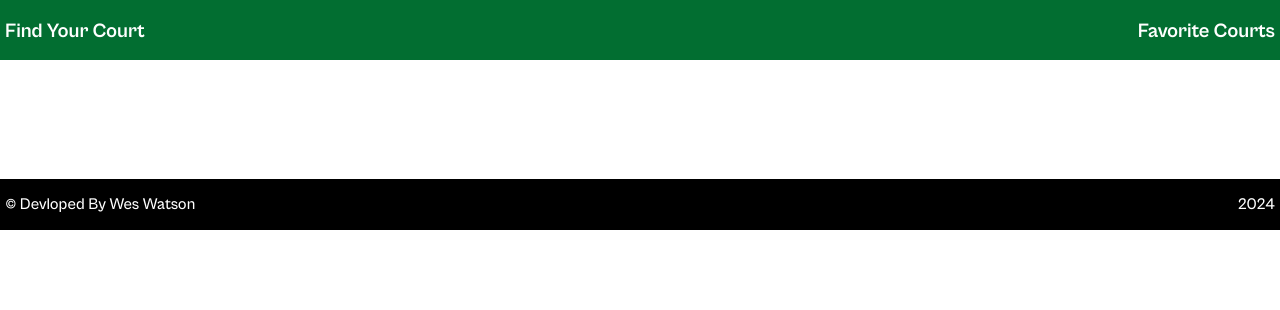
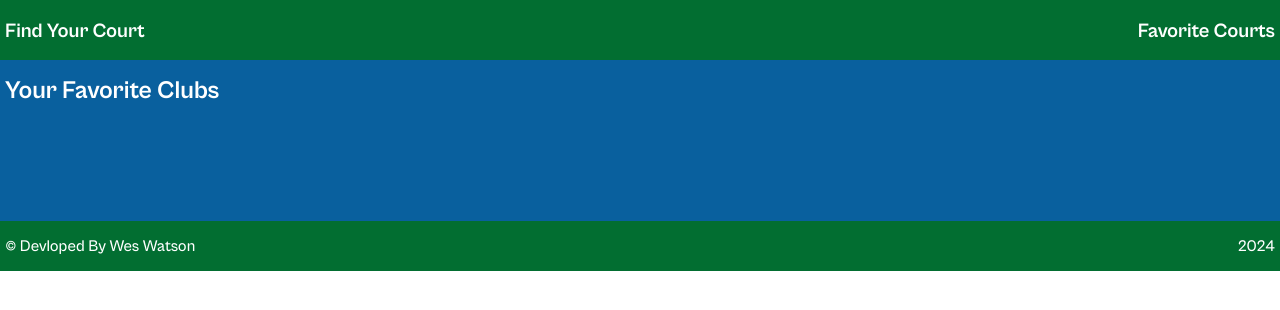
Before and after one commit to olaracode/crispy-computing-machine, a React (Vite) app in the folder version/: page /favorites in a window 1280 px wide. Shown: the top 310 px of the page. Built offline with nearby package versions, Linux system fonts and the light colour scheme.

Commit message:
Create Favorites Function

```diff
--- a/version/src/components/App/App.css
+++ b/version/src/components/App/App.css
@@ -4,4 +4,5 @@
 
 .page__content {
   margin: 0 auto;
+  background-color: #09609e;
 }
--- a/version/src/components/App/App.jsx
+++ b/version/src/components/App/App.jsx
@@ -5,18 +5,51 @@ import Header from "../Header/Header";
 import Favorites from "../Favorites/Favorites";
 import Main from "../Main/Main";
 import Footer from "../Footer/Footer";
+import { initialCards } from "../../utils/HardCards";
 
 function App() {
-  const [count, setCount] = useState(0);
-  const navigate = useNavigate();
+  //useState
+  const [favorite, setFavorite] = useState([]);
+  const [className, setClassName] = useState("");
+
+  //Global Functions
+  const handleFavoriteClick = (id) => {
+    const isFavorite = favorite.includes(id);
+    if (!isFavorite) {
+      setFavorite([id, ...favorite]);
+    } else {
+      setFavorite((favorite) =>
+        favorite.filter((item) => item.name !== item.name)
+      );
+    }
+    console.log(favorite);
+  };
 
   return (
     <div className="page">
       <div className="page__content">
         <Header />
         <Routes>
-          <Route path="/" element={<Main />} />
-          <Route path="/favorites" element={<Favorites />} />
+          <Route
+            path="/"
+            element={
+              <Main
+                onFavoriteClick={handleFavoriteClick}
+                initialCards={initialCards}
+                isFavorite={favorite}
+              />
+            }
+          />
+          <Route
+            path="/favorites"
+            element={
+              <Favorites
+                favoriteClub={favorite}
+                onFavoriteClick={handleFavoriteClick}
+                isFavorite={favorite}
+              />
+            }
+          />
         </Routes>
         <Footer />
       </div>
--- a/version/src/components/ClubCard/ClubCard.css
+++ b/version/src/components/ClubCard/ClubCard.css
@@ -14,7 +14,7 @@
 
 .card__image {
   width: 282px;
-  height: 270px;
+  height: 277px;
   border-radius: 5% 5% 0 0;
 }
 
@@ -24,11 +24,11 @@
   align-items: center;
   justify-content: space-around;
   border-radius: 0 0 10px 10px;
-  padding: 11px 20px;
+  padding: 10px 20px;
 }
 
 .card__text {
-  font-family: "Inter", Arial, sans-serif;
+  font-family: "CabinetGrotesk-Bold";
   font-weight: 900;
   font-size: 24px;
   line-height: 29.05px;
@@ -48,6 +48,7 @@
   width: 21px;
   height: 18px;
   border: none;
+  cursor: pointer;
 }
 
 .card__favorite:hover {
--- a/version/src/components/ClubCard/ClubCard.jsx
+++ b/version/src/components/ClubCard/ClubCard.jsx
@@ -1,26 +1,37 @@
+import { useState } from "react";
 import "./ClubCard.css";
 
-function ClubCard() {
+function ClubCard({ onFavoriteClick, item, isFavorite }) {
   //const handlLike = () => {
   //onCardLike(item);
   //};
+  console.log(isFavorite);
+  const handleFavoriteClick = () => {
+    console.log(item);
+    onFavoriteClick(item);
+  };
+
+  const favoriteCard = isFavorite.includes(item.name);
+
+  const buttonClassName = favoriteCard
+    ? "card__favorite card__favorite_active"
+    : "card__favorite";
 
   //const isLiked = item.likes.includes(currentUser._id);
   //console.log(item);
   //console.log(isLiked);
-  //const favoriteButtonClassName = isFavorite
-  //? "card__like card__like-button_active"
-  //: "card__like";
+  //
+
   return (
-    <li className="card">
-      <img
-        className="card__image"
-        src="https://unsplash.com/photos/a-view-of-a-mountain-range-with-a-bird-flying-over-it-HwjwB7Zo77Y"
-        alt="mountain"
-      />
+    <li className="card" id={item.name}>
+      <img className="card__image" src={item.link} alt={item.name} />
       <div className="card__description">
-        <h2 className="card__text">Club</h2>
-        <button className="card__favorite" type="button"></button>
+        <h2 className="card__text">{item.name}</h2>
+        <button
+          className={buttonClassName}
+          type="button"
+          onClick={handleFavoriteClick}
+        ></button>
       </div>
     </li>
   );
--- a/version/src/components/Favorites/Favorites.css
+++ b/version/src/components/Favorites/Favorites.css
@@ -0,0 +1,20 @@
+.favorite__title {
+  color: #fff;
+  margin: 0;
+  padding-top: 15px;
+  padding-left: 15px;
+  font-family: "CabinetGrotesk-Bold";
+  font-weight: 700;
+  font-size: 25px;
+  line-height: 1.24;
+  cursor: pointer;
+  padding-left: 5px;
+}
+
+.favorite__list {
+  display: flex;
+  flex-wrap: wrap;
+  gap: 20px;
+  margin: 0;
+  padding: 30px 0 0 60px;
+}
--- a/version/src/components/Favorites/Favorites.jsx
+++ b/version/src/components/Favorites/Favorites.jsx
@@ -1,9 +1,25 @@
-import "./Favorites.css"
+import "./Favorites.css";
+import ClubCard from "../ClubCard/ClubCard";
 
-function Favorites(){
-    return(
-        <p>There's nothing here yet &#9785</p>
-    )
+function Favorites({ favoriteClub, onFavoriteClick, isFavorite }) {
+  console.log(favoriteClub);
+  return (
+    <div className="favorite">
+      <h2 className="favorite__title">Your Favorite Clubs</h2>
+      <ul className="favorite__list">
+        {favoriteClub.map((item) => {
+          return (
+            <ClubCard
+              key={item.name}
+              item={item}
+              onFavoriteClick={onFavoriteClick}
+              isFavorite={isFavorite}
+            />
+          );
+        })}
+      </ul>
+    </div>
+  );
 }
 
-export default Favorites
+export default Favorites;
--- a/version/src/components/Footer/Footer.css
+++ b/version/src/components/Footer/Footer.css
@@ -2,7 +2,7 @@
   display: flex;
   justify-content: space-between;
   margin-top: 85px;
-  background-color: #000;
+  background-color: #026e31;
   width: 100%;
 }
 
--- a/version/src/components/Main/Main.jsx
+++ b/version/src/components/Main/Main.jsx
@@ -2,8 +2,9 @@ import { useState } from "react";
 import "./Main.css";
 import ClubCard from "../ClubCard/ClubCard";
 
-function Main() {
+function Main({ onFavoriteClick, initialCards, isFavorite }) {
   const [city, setCity] = useState("");
+  const [cards, setCards] = useState([]);
   const handleCityChange = (e) => {
     console.log(e.target.value);
     setCity(e.target.value);
@@ -12,10 +13,10 @@ function Main() {
     setCity("");
   }
 
-  const handleSubmit = (e) => {
+  const handleSubmit = (e, initialCards) => {
     e.preventDefault();
     formReset();
-    // renderCards();
+    //setCards(cards, ...initialCards);
   };
 
   return (
@@ -23,7 +24,6 @@ function Main() {
       <div className="main__form-container">
         <form className="main__form" onSubmit={handleSubmit}>
           <label htmlFor="City" className="main__label">
-            City{""}
             <input
               type="City"
               className="main__input"
@@ -38,12 +38,16 @@ function Main() {
         </form>
       </div>
       <ul className="cards__list">
-        <ClubCard />
-        <ClubCard />
-        <ClubCard />
-        <ClubCard />
-        <ClubCard />
-        <ClubCard />
+        {initialCards.map((item) => {
+          return (
+            <ClubCard
+              key={item.name}
+              item={item}
+              onFavoriteClick={onFavoriteClick}
+              isFavorite={isFavorite}
+            />
+          );
+        })}
       </ul>
     </main>
   );
--- /dev/null
+++ b/version/src/utils/HardCards.js
@@ -0,0 +1,32 @@
+export const initialCards = [
+  {
+    name: "Yosemite Valley",
+    link: "https://practicum-content.s3.us-west-1.amazonaws.com/software-engineer/around-project/yosemite.jpg",
+    id: "0",
+  },
+  {
+    name: "Lake Louise",
+    link: "https://practicum-content.s3.us-west-1.amazonaws.com/software-engineer/around-project/lake-louise.jpg",
+    id: "1",
+  },
+  {
+    name: "Bald Mountains",
+    link: "https://practicum-content.s3.us-west-1.amazonaws.com/software-engineer/around-project/bald-mountains.jpg",
+    id: "2",
+  },
+  {
+    name: "Latemar",
+    link: "https://practicum-content.s3.us-west-1.amazonaws.com/software-engineer/around-project/latemar.jpg",
+    id: "3",
+  },
+  {
+    name: "Vanoise National Park",
+    link: "https://practicum-content.s3.us-west-1.amazonaws.com/software-engineer/around-project/vanoise.jpg",
+    id: "4",
+  },
+  {
+    name: "Lago di Braies",
+    link: "https://practicum-content.s3.us-west-1.amazonaws.com/software-engineer/around-project/lago.jpg",
+    id: "5",
+  },
+];
```
